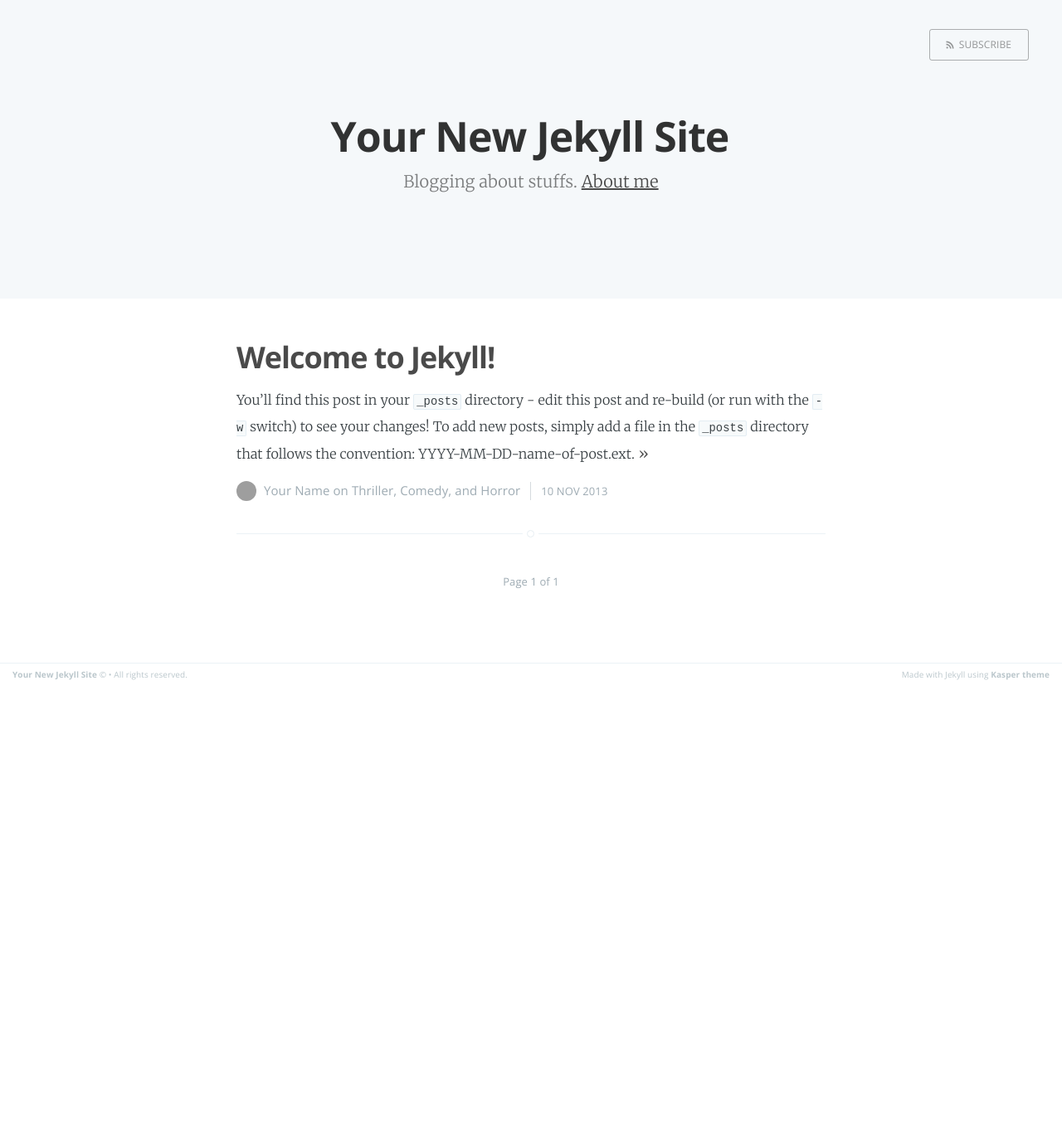
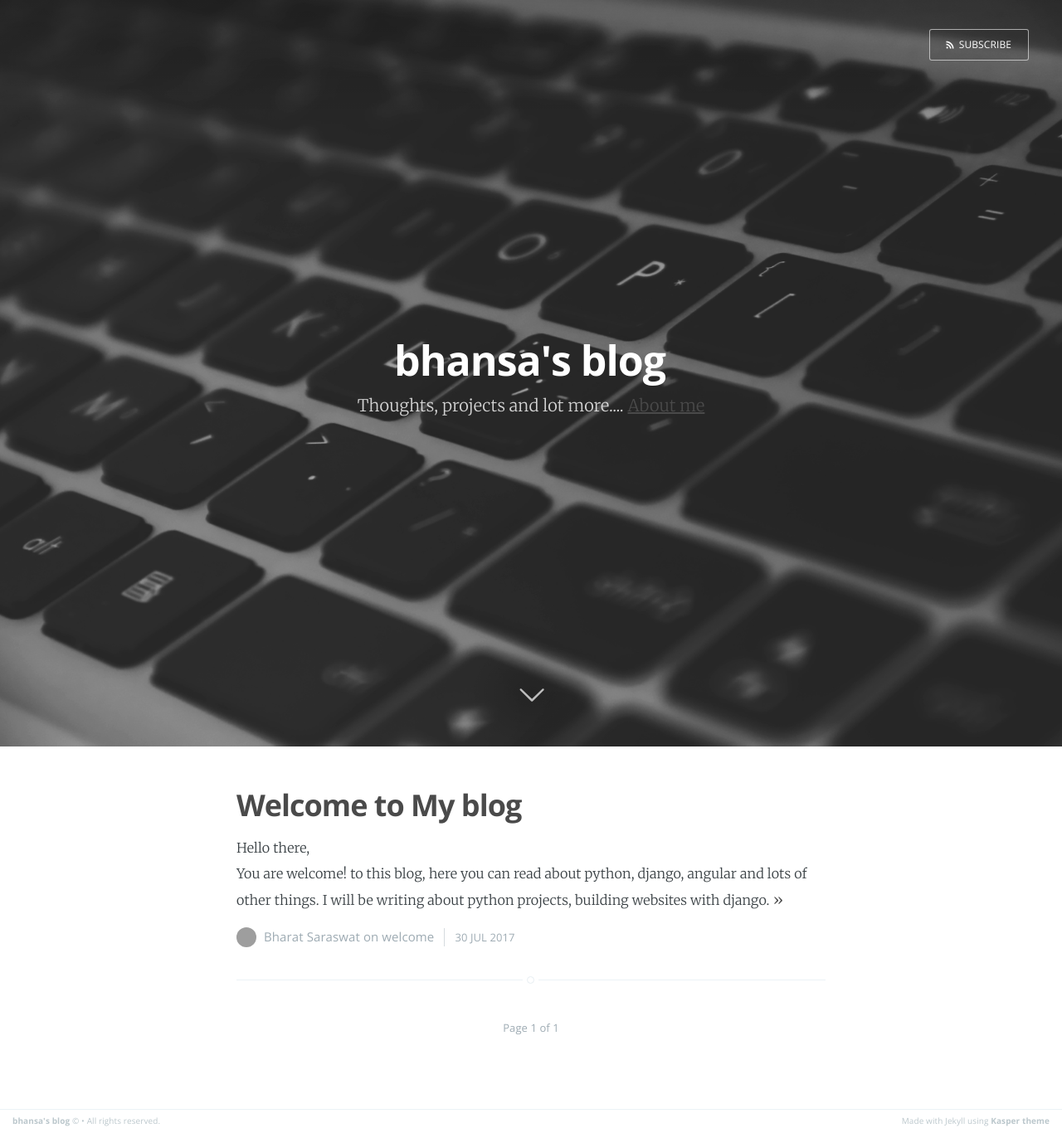
Before and after one commit to bhansa/blog, a Jekyll site: the page built from index.html, in a window 1280 px wide. Shown: the whole page at 83% size. Built offline with Jekyll 4.4.1, drawn with Linux system fonts in a browser that asks for light colours; the list of posts is cut into pages by our own code; before the commit the page ends 900 px from its top, so only the background shows below that; grey boxes are pictures that could not be loaded.

Commit message:
up and running

```diff
--- a/_config.yml
+++ b/_config.yml
@@ -1,17 +1,17 @@
-name: Your New Jekyll Site
-description: Blogging about stuffs
-meta_description: "Your New Jekyll Site, Blogging about stuffs"
+name: bhansa's blog
+description: Thoughts, projects and lot more...
+meta_description: "bhansa's blog(Bharat Saraswat), writing about python projects, django and lots of other things"
 
 markdown: kramdown
 highlighter: rouge
 logo: false
 paginate: 15
 baseurl: /
-domain_name: 'http://yourblog-domain.com'
-google_analytics: 'UA-XXXXXXXX-X'
+domain_name: 'https://bhansa.github.com'
+google_analytics: 'UA-80356944-1'
 plugins: [jekyll-paginate]
 
 
 # Details for the RSS feed generator
-url:            'blog url'
-author:         'Your Name'
+url:            'https://bhansa.github.io'
+author:         'Bharat Saraswat'
--- a/_layouts/post.html
+++ b/_layouts/post.html
@@ -1,7 +1,7 @@
 ---
 layout: default
-disqus: false
-archive: false
+disqus: true
+archive: true
 post_class: post-template
 ---
 
--- a/_posts/2013-11-10-welcome-to-jekyll.markdown
+++ /dev/null
@@ -1,24 +0,0 @@
----
-layout: post
-title:  "Welcome to Jekyll!"
-date:   2013-11-10 10:18:00
-categories: Thriller Comedy Horror
----
-
-You'll find this post in your `_posts` directory - edit this post and re-build (or run with the `-w` switch) to see your changes!
-To add new posts, simply add a file in the `_posts` directory that follows the convention: YYYY-MM-DD-name-of-post.ext.
-
-Jekyll also offers powerful support for code snippets:
-
-{% highlight ruby %}
-def print_hi(name)
-  puts "Hi, #{name}"
-end
-print_hi('Tom')
-#=> prints 'Hi, Tom' to STDOUT.
-{% endhighlight %}
-
-Check out the [Jekyll docs][jekyll] for more info on how to get the most out of Jekyll. File all bugs/feature requests at [Jekyll's GitHub repo][jekyll-gh].
-
-[jekyll-gh]: https://github.com/mojombo/jekyll
-[jekyll]:    http://jekyllrb.com
--- /dev/null
+++ b/_posts/2017-07-30-welcome-to-my-blog.markdown
@@ -0,0 +1,15 @@
+---
+layout:	post
+title:	"Welcome to My blog"
+date:	2017-07-30 7:01:00
+categories:	welcome
+---
+
+Hello there,
+You are welcome! to this blog, here you can read about python, django, angular and lots of other things.
+I will be writing about python projects, building websites with django.
+
+Great to have you here, check out some new [posts]({{ site.baseurl }}) just got published.
+
+Thank you,
+Bharat Saraswat
--- a/index.html
+++ b/index.html
@@ -1,7 +1,7 @@
 ---
 layout: default
 title: Home
-cover: false
+cover: "/assets/images/cover.jpeg"
 about: 'about.html'
 ---
 
```
Also changed, not shown: README.md, assets/images/cover-medium.jpeg (added), assets/images/cover-small.jpeg (added), assets/images/cover.jpeg (added), assets/images/cover.png (added), 1 other file.
